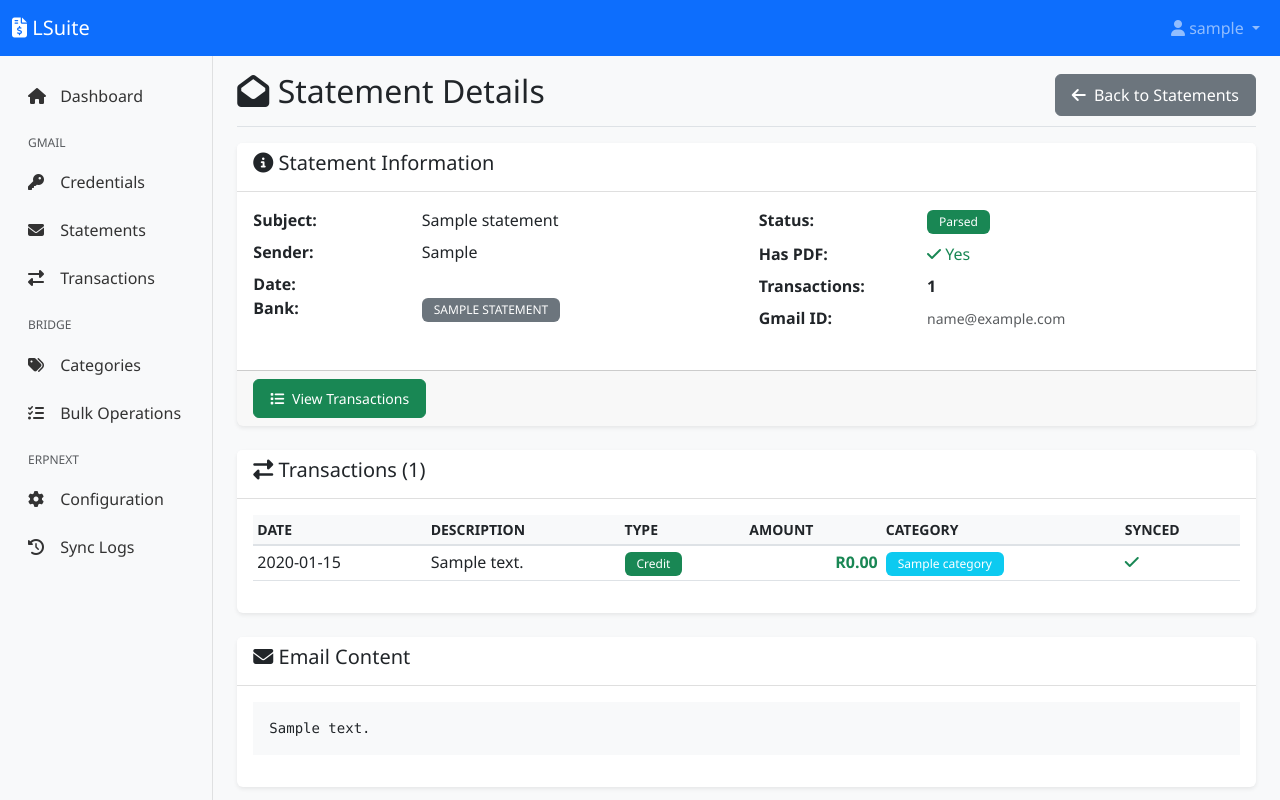
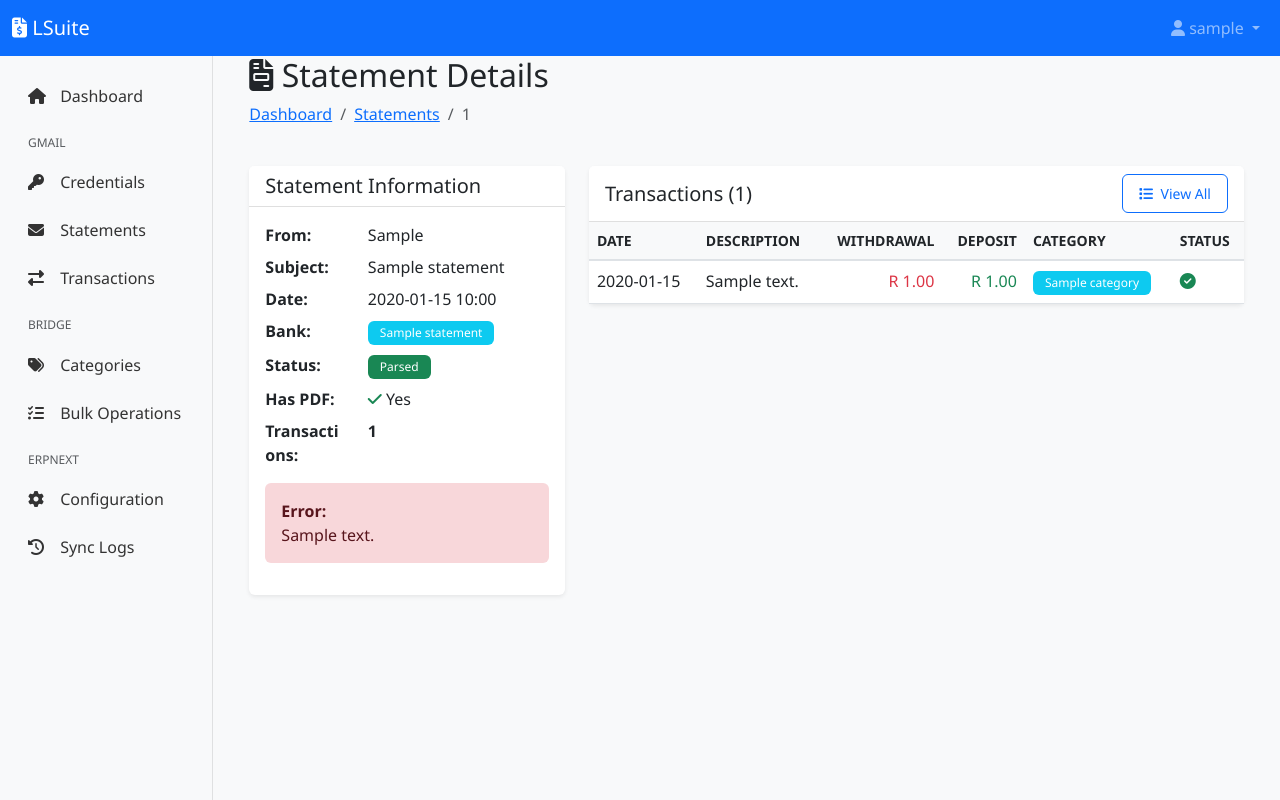
Before and after one commit to MrViincciLeRoy/LiquidSuite, a Flask app: page /gmail/statements/1 in a window 1280 px wide. Run offline with Flask 3, Linux system fonts and the light colour scheme; a user stored in the database is signed in; tables that the repository leaves empty hold one stand-in row (values such as "Sample post").

Commit message:
Update statement_detail.html

```diff
--- a/LiquidSuite/lsuite/templates/gmail/statement_detail.html
+++ b/LiquidSuite/lsuite/templates/gmail/statement_detail.html
@@ -1,57 +1,66 @@
-<!-- lsuite/templates/gmail/statement_detail.html -->
+<!-- LiquidSuite/lsuite/gmail/templates/gmail/statement_detail.html -->
 {% extends "base.html" %}
 
-{% block title %}Statement Details - LSuite{% endblock %}
+{% block title %}Statement Details{% endblock %}
 
 {% block content %}
-<div class="d-flex justify-content-between align-items-center pt-3 pb-2 mb-3 border-bottom">
-    <h1 class="h2"><i class="fas fa-envelope-open"></i> Statement Details</h1>
-    <a href="{{ url_for('gmail.statements') }}" class="btn btn-secondary">
-        <i class="fas fa-arrow-left"></i> Back to Statements
-    </a>
+<div class="container-fluid">
+    <div class="row mb-4">
+        <div class="col">
+            <h2>
+                <i class="fas fa-file-invoice"></i> Statement Details
+            </h2>
+            <nav aria-label="breadcrumb">
+                <ol class="breadcrumb">
+                    <li class="breadcrumb-item"><a href="{{ url_for('main.index') }}">Dashboard</a></li>
+                    <li class="breadcrumb-item"><a href="{{ url_for('gmail.statements') }}">Statements</a></li>
+                    <li class="breadcrumb-item active">{{ statement.id }}</li>
+                </ol>
+            </nav>
+        </div>
     </div>
 
-<!-- Statement Info -->
-<div class="card mb-4">
+    <div class="row">
+        <div class="col-md-4 mb-4">
+            <div class="card">
                 <div class="card-header">
-        <h5><i class="fas fa-info-circle"></i> Statement Information</h5>
+                    <h5 class="mb-0">Statement Information</h5>
                 </div>
                 <div class="card-body">
-        <div class="row">
-            <div class="col-md-6">
-                <dl class="row">
+                    <dl class="row mb-0">
+                        <dt class="col-sm-4">From:</dt>
+                        <dd class="col-sm-8">{{ statement.sender }}</dd>
+
                         <dt class="col-sm-4">Subject:</dt>
                         <dd class="col-sm-8">{{ statement.subject }}</dd>
 
-                    <dt class="col-sm-4">Sender:</dt>
-                    <dd class="col-sm-8">{{ statement.sender }}</dd>
-
                         <dt class="col-sm-4">Date:</dt>
-                    <dd class="col-sm-8">{{ statement.date.strftime('%Y-%m-%d %H:%M') if statement.date }}</dd>
+                        <dd class="col-sm-8">
+                            {{ statement.received_date.strftime('%Y-%m-%d %H:%M') if statement.received_date else 'N/A' }}
+                        </dd>
 
                         <dt class="col-sm-4">Bank:</dt>
                         <dd class="col-sm-8">
-                        <span class="badge bg-secondary">{{ statement.bank_name|upper }}</span>
+                            <span class="badge bg-info">{{ statement.bank_name }}</span>
                         </dd>
-                </dl>
-            </div>
-            <div class="col-md-6">
-                <dl class="row">
+
                         <dt class="col-sm-4">Status:</dt>
                         <dd class="col-sm-8">
                             {% if statement.state == 'parsed' %}
                                 <span class="badge bg-success">Parsed</span>
+                            {% elif statement.state == 'error' %}
+                                <span class="badge bg-danger">Error</span>
                             {% else %}
-                            <span class="badge bg-secondary">{{ statement.state|capitalize }}</span>
+                                <span class="badge bg-secondary">{{ statement.state }}</span>
                             {% endif %}
                         </dd>
 
                         <dt class="col-sm-4">Has PDF:</dt>
                         <dd class="col-sm-8">
                             {% if statement.has_pdf %}
-                            <span class="text-success"><i class="fas fa-check"></i> Yes</span>
+                                <i class="fas fa-check text-success"></i> Yes
                             {% else %}
-                            <span class="text-muted"><i class="fas fa-times"></i> No</span>
+                                <i class="fas fa-times text-danger"></i> No
                             {% endif %}
                         </dd>
 
@@ -59,93 +68,125 @@
                         <dd class="col-sm-8">
                             <strong>{{ statement.transaction_count }}</strong>
                         </dd>
+                    </dl>
 
-                    <dt class="col-sm-4">Gmail ID:</dt>
-                    <dd class="col-sm-8">
-                        <small class="text-muted">{{ statement.gmail_id }}</small>
-                    </dd>
-                </dl>
+                    {% if statement.error_message %}
+                    <div class="alert alert-danger mt-3">
+                        <strong>Error:</strong><br>
+                        {{ statement.error_message }}
                     </div>
-        </div>
-    </div>
-    <div class="card-footer">
-        {% if not statement.has_pdf or statement.transaction_count == 0 %}
-        <form method="POST" action="{{ url_for('gmail.parse_statement', id=statement.id) }}" class="d-inline">
-            {% if statement.bank_name in ['tymebank'] %}
-                <div class="input-group" style="max-width: 400px; display: inline-flex;">
-                    <input type="password"
-                           class="form-control form-control-sm"
-                           name="pdf_password"
-                           placeholder="PDF password (if protected)">
-                    <button type="submit" class="btn btn-primary btn-sm" data-loading="Parsing...">
-                        <i class="fas fa-file-pdf"></i> Download & Parse PDF
-                    </button>
-                </div>
-            {% else %}
-                <button type="submit" class="btn btn-primary btn-sm" data-loading="Parsing...">
-                    <i class="fas fa-file-pdf"></i> Download & Parse PDF
-                </button>
-            {% endif %}
-        </form>
-        {% endif %}
-
-        {% if statement.transaction_count > 0 %}
-        <a href="{{ url_for('gmail.transactions') }}?statement_id={{ statement.id }}"
-           class="btn btn-success btn-sm">
-            <i class="fas fa-list"></i> View Transactions
-        </a>
                     {% endif %}
                 </div>
             </div>
 
-<!-- Transactions -->
-{% if statement.transactions.count() > 0 %}
-<div class="card">
+            <!-- Parse PDF Card -->
+            {% if statement.has_pdf and statement.state != 'parsed' %}
+            <div class="card mt-3">
                 <div class="card-header">
-        <h5><i class="fas fa-exchange-alt"></i> Transactions ({{ statement.transaction_count }})</h5>
+                    <h5 class="mb-0">Parse PDF Statement</h5>
                 </div>
                 <div class="card-body">
+                    <form method="POST" action="{{ url_for('gmail.parse_statement', id=statement.id) }}">
+                        <div class="mb-3">
+                            <label for="pdf_password" class="form-label">
+                                PDF Password <small class="text-muted">(if required)</small>
+                            </label>
+                            <input
+                                type="password"
+                                class="form-control"
+                                id="pdf_password"
+                                name="pdf_password"
+                                placeholder="Leave blank if no password"
+                                value="{{ statement.pdf_password or '' }}"
+                            >
+                            <div class="form-text">
+                                Common formats: ID number, account number last 4 digits
+                            </div>
+                        </div>
+
+                        <div class="form-check mb-3">
+                            <input
+                                class="form-check-input"
+                                type="checkbox"
+                                id="save_password"
+                                name="save_password"
+                                checked
+                            >
+                            <label class="form-check-input" for="save_password">
+                                Save password for future use
+                            </label>
+                        </div>
+
+                        <button type="submit" class="btn btn-primary w-100">
+                            <i class="fas fa-sync"></i> Parse PDF
+                        </button>
+                    </form>
+                </div>
+            </div>
+            {% endif %}
+        </div>
+
+        <div class="col-md-8">
+            <div class="card">
+                <div class="card-header d-flex justify-content-between align-items-center">
+                    <h5 class="mb-0">Transactions ({{ transactions|length }})</h5>
+                    {% if transactions %}
+                    <a href="{{ url_for('gmail.transactions', statement_id=statement.id) }}"
+                       class="btn btn-sm btn-outline-primary">
+                        <i class="fas fa-list"></i> View All
+                    </a>
+                    {% endif %}
+                </div>
+                <div class="card-body p-0">
+                    {% if transactions %}
                     <div class="table-responsive">
-            <table class="table table-sm table-hover">
+                        <table class="table table-hover mb-0">
                             <thead>
                                 <tr>
                                     <th>Date</th>
                                     <th>Description</th>
-                        <th>Type</th>
-                        <th>Amount</th>
+                                    <th class="text-end">Withdrawal</th>
+                                    <th class="text-end">Deposit</th>
                                     <th>Category</th>
-                        <th>Synced</th>
+                                    <th>Status</th>
                                 </tr>
                             </thead>
                             <tbody>
-                    {% for trans in statement.transactions.all()|sort(attribute='date', reverse=True) %}
-                    <tr>
-                        <td>{{ trans.date }}</td>
-                        <td>{{ trans.description[:50] }}{% if trans.description|length > 50 %}...{% endif %}</td>
+                                {% for transaction in transactions[:20] %}
+                                <tr style="cursor: pointer;"
+                                    onclick="window.location='{{ url_for('gmail.transaction_detail', id=transaction.id) }}'">
+                                    <td>{{ transaction.date.strftime('%Y-%m-%d') }}</td>
                                     <td>
-                            {% if trans.transaction_type == 'debit' %}
-                                <span class="badge bg-danger">Debit</span>
+                                        <div style="max-width: 300px; overflow: hidden; text-overflow: ellipsis; white-space: nowrap;">
+                                            {{ transaction.description }}
+                                        </div>
+                                    </td>
+                                    <td class="text-end text-danger">
+                                        {% if transaction.withdrawal %}
+                                            R {{ "%.2f"|format(transaction.withdrawal) }}
                                         {% else %}
-                                <span class="badge bg-success">Credit</span>
+                                            -
                                         {% endif %}
                                     </td>
-                        <td class="text-end">
-                            <strong class="text-{{ 'danger' if trans.transaction_type == 'debit' else 'success' }}">
-                                R{{ "%.2f"|format(trans.amount) }}
-                            </strong>
-                        </td>
-                        <td>
-                            {% if trans.category %}
-                                <span class="badge bg-info">{{ trans.category.name }}</span>
+                                    <td class="text-end text-success">
+                                        {% if transaction.deposit %}
+                                            R {{ "%.2f"|format(transaction.deposit) }}
                                         {% else %}
-                                <span class="text-muted">Uncategorized</span>
+                                            -
                                         {% endif %}
                                     </td>
                                     <td>
-                            {% if trans.erpnext_synced %}
-                                <span class="text-success"><i class="fas fa-check"></i></span>
+                                        {% if transaction.category %}
+                                            <span class="badge bg-info">{{ transaction.category.name }}</span>
                                         {% else %}
-                                <span class="text-muted"><i class="fas fa-times"></i></span>
+                                            <span class="badge bg-secondary">Uncategorized</span>
+                                        {% endif %}
+                                    </td>
+                                    <td>
+                                        {% if transaction.erpnext_synced %}
+                                            <i class="fas fa-check-circle text-success" title="Synced to ERPNext"></i>
+                                        {% else %}
+                                            <i class="fas fa-circle text-muted" title="Not synced"></i>
                                         {% endif %}
                                     </td>
                                 </tr>
@@ -153,31 +194,28 @@
                             </tbody>
                         </table>
                     </div>
-    </div>
-</div>
-{% else %}
-<div class="alert alert-warning">
-    <i class="fas fa-exclamation-triangle"></i>
-    No transactions found. Parse the PDF to extract transactions.
+
+                    {% if transactions|length > 20 %}
+                    <div class="card-footer text-center">
+                        <a href="{{ url_for('gmail.transactions', statement_id=statement.id) }}"
+                           class="btn btn-sm btn-outline-primary">
+                            View all {{ transactions|length }} transactions
+                        </a>
                     </div>
                     {% endif %}
 
-<!-- Email Body Preview -->
-{% if statement.body_text or statement.body_html %}
-<div class="card mt-4">
-    <div class="card-header">
-        <h5><i class="fas fa-envelope"></i> Email Content</h5>
-    </div>
-    <div class="card-body">
-        {% if statement.body_text %}
-        <pre class="bg-light p-3" style="max-height: 300px; overflow-y: auto;">{{ statement.body_text[:1000] }}{% if statement.body_text|length > 1000 %}...{% endif %}</pre>
-        {% elif statement.body_html %}
-        <div class="bg-light p-3" style="max-height: 300px; overflow-y: auto;">
-            {{ statement.body_html[:1000]|safe }}
-            {% if statement.body_html|length > 1000 %}...{% endif %}
+                    {% else %}
+                    <div class="p-4 text-center text-muted">
+                        <i class="fas fa-inbox fa-3x mb-3"></i>
+                        <p>No transactions found.</p>
+                        {% if statement.has_pdf and statement.state != 'parsed' %}
+                        <p class="small">Parse the PDF to extract transactions.</p>
+                        {% endif %}
                     </div>
                     {% endif %}
                 </div>
             </div>
-{% endif %}
+        </div>
+    </div>
+</div>
 {% endblock %}
```
Lines whose indentation alone changed are shown as unchanged.
